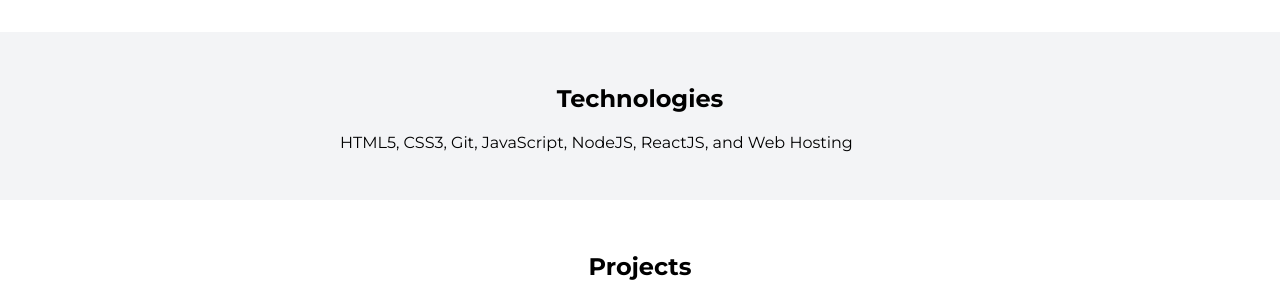
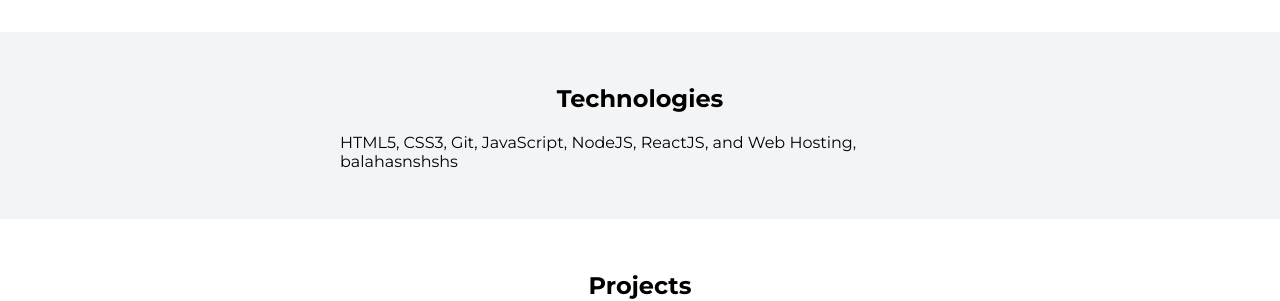
Before and after one commit to AdityaAgrawal-03/neogcamp-lesson-3-live-main, a plain HTML site: page index.html in a window 1280 px wide. Shown: the part 511-812 px from the top of the page. Drawn offline with Linux system fonts and the light colour scheme.

Commit message:
Update index.html

```diff
--- a/index.html
+++ b/index.html
@@ -30,7 +30,7 @@
     <section class="section ow">
         <div class="container container-center">
             <h1>Technologies</h1>
-            <p>HTML5, CSS3, Git, JavaScript, NodeJS, ReactJS, and Web Hosting</p>
+            <p>HTML5, CSS3, Git, JavaScript, NodeJS, ReactJS, and Web Hosting, balahasnshshs</p>
         </div>
     </section>
 
```
